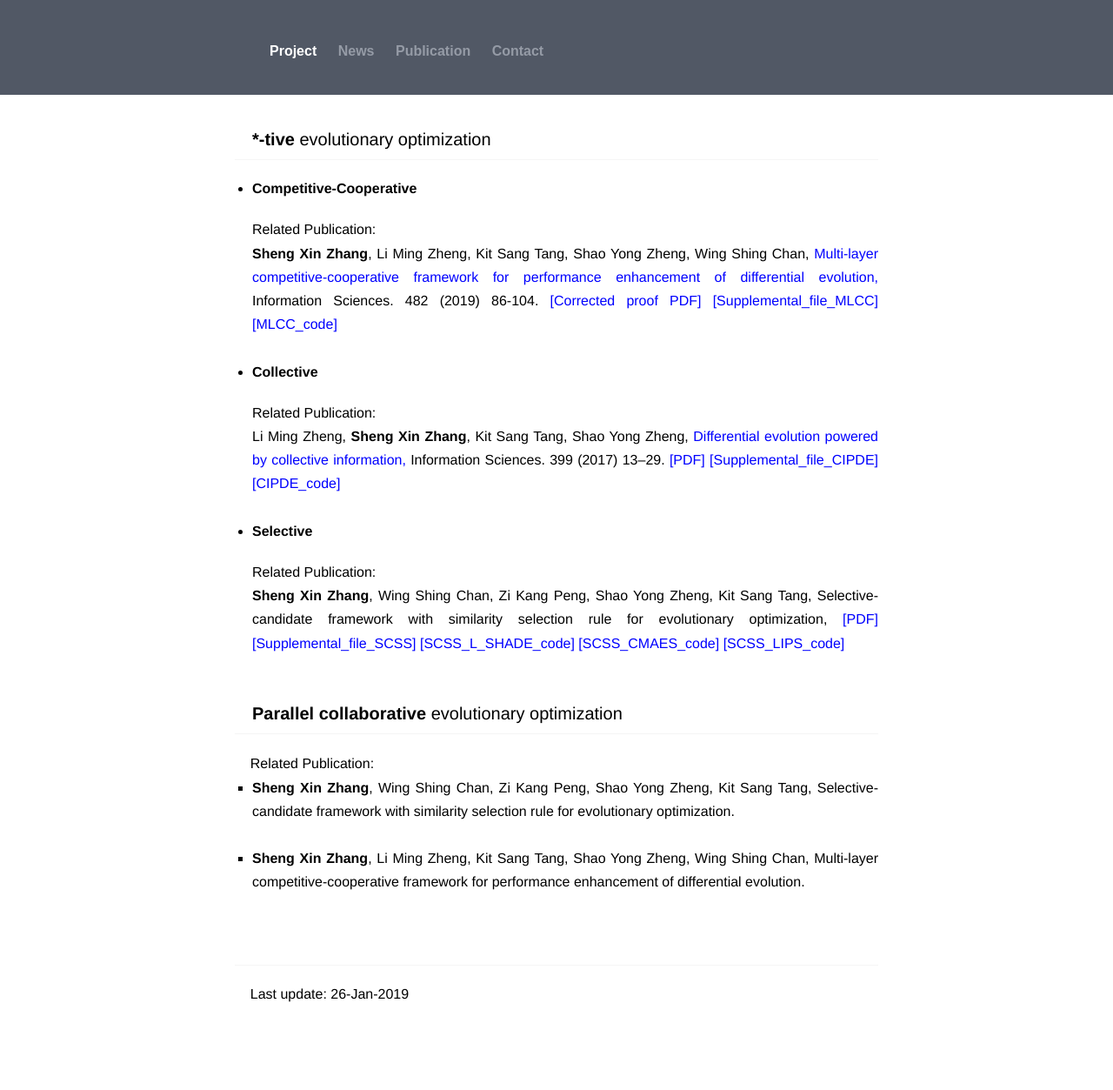
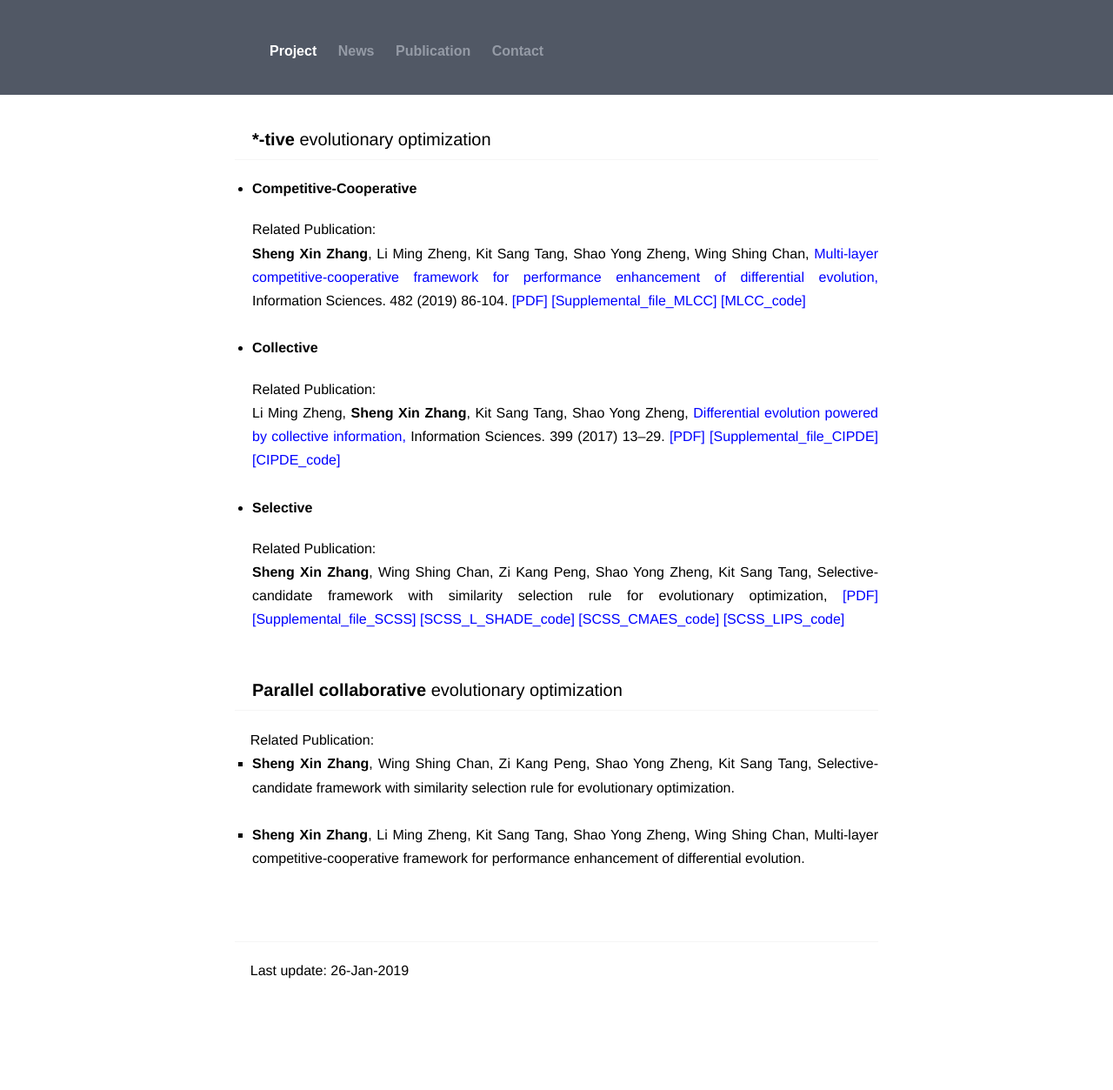
Before and after one commit to zsxhomepage/zsxhomepage.github.io, a Jekyll site: the page built from index.html, in a window 1280 px wide. Shown: the whole page at 87% size. Built offline with Jekyll 4.4.1, drawn with Linux system fonts in a browser that asks for light colours; after the commit the page ends 1226 px from its top, so only the background shows below that.

Commit message:
Update index.html

```diff
--- a/index.html
+++ b/index.html
@@ -13,7 +13,7 @@ layout: default
       <div class="content">
 	 Related 	Publication: <br>
 	   <b> Sheng Xin Zhang</b>, Li Ming Zheng, Kit Sang Tang, Shao Yong Zheng, Wing Shing Chan, <span class="link_face"> <a href="https://doi.org/10.1016/j.ins.2018.12.065"> Multi-layer competitive-cooperative framework for performance enhancement of differential evolution, </a> </span> Information Sciences. 482 (2019) 86-104.
-	   <span class="link_face"> <a href="https://zsxhomepage.github.io/pdf/MLCC.pdf">[Corrected proof PDF] </a> </span>
+	   <span class="link_face"> <a href="https://zsxhomepage.github.io/pdf/MLCC.pdf">[PDF] </a> </span>
 	   <span class="link_face"> <a href="https://zsxhomepage.github.io/pdf/Supplemental_file_MLCC.pdf">[Supplemental_file_MLCC] </a> </span>
 	   <span class="link_face"> <a href="https://zsxhomepage.github.io/code/MLCCDE.zip">[MLCC_code] </a> </span>  <br>
 
```
